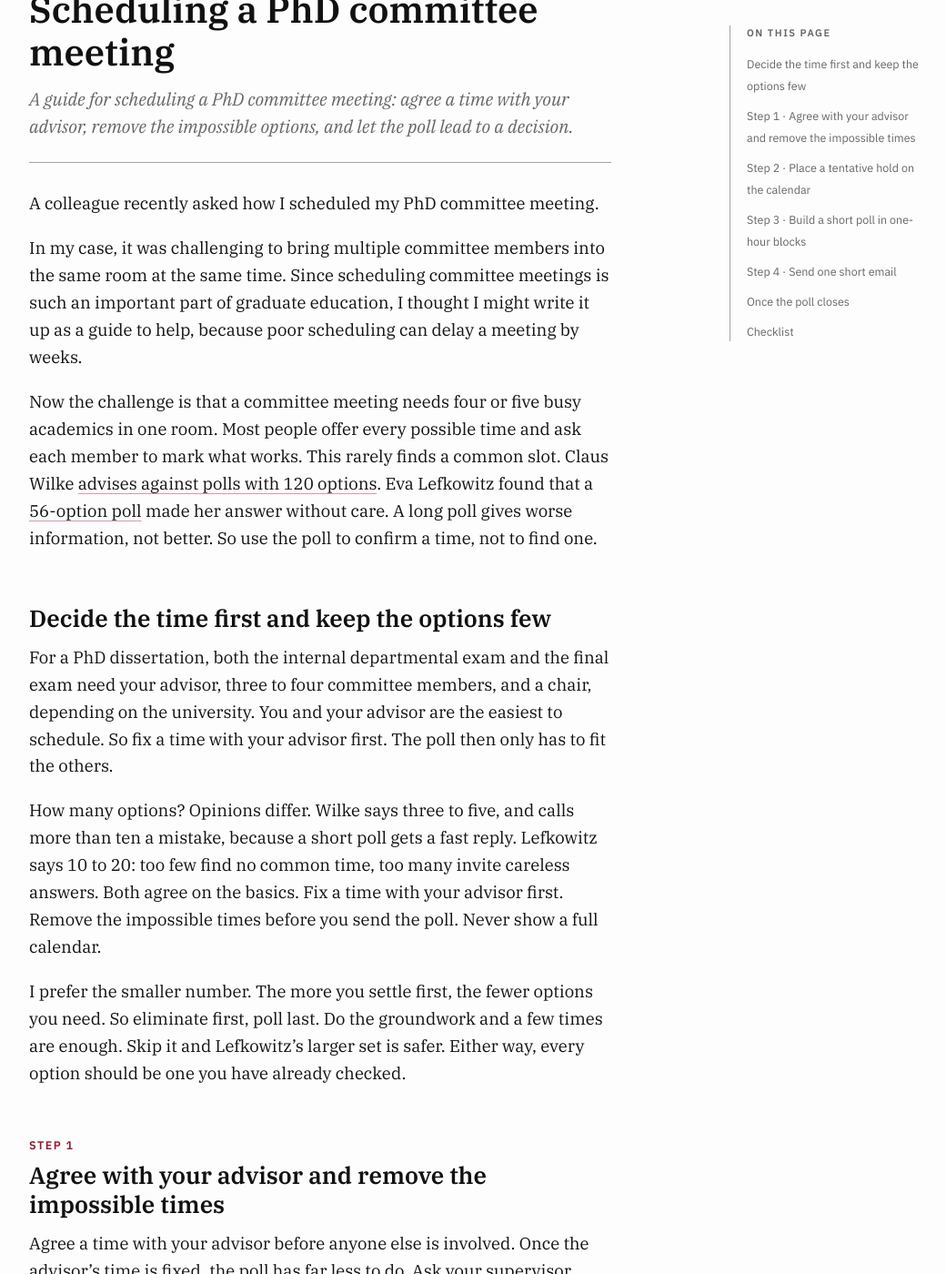
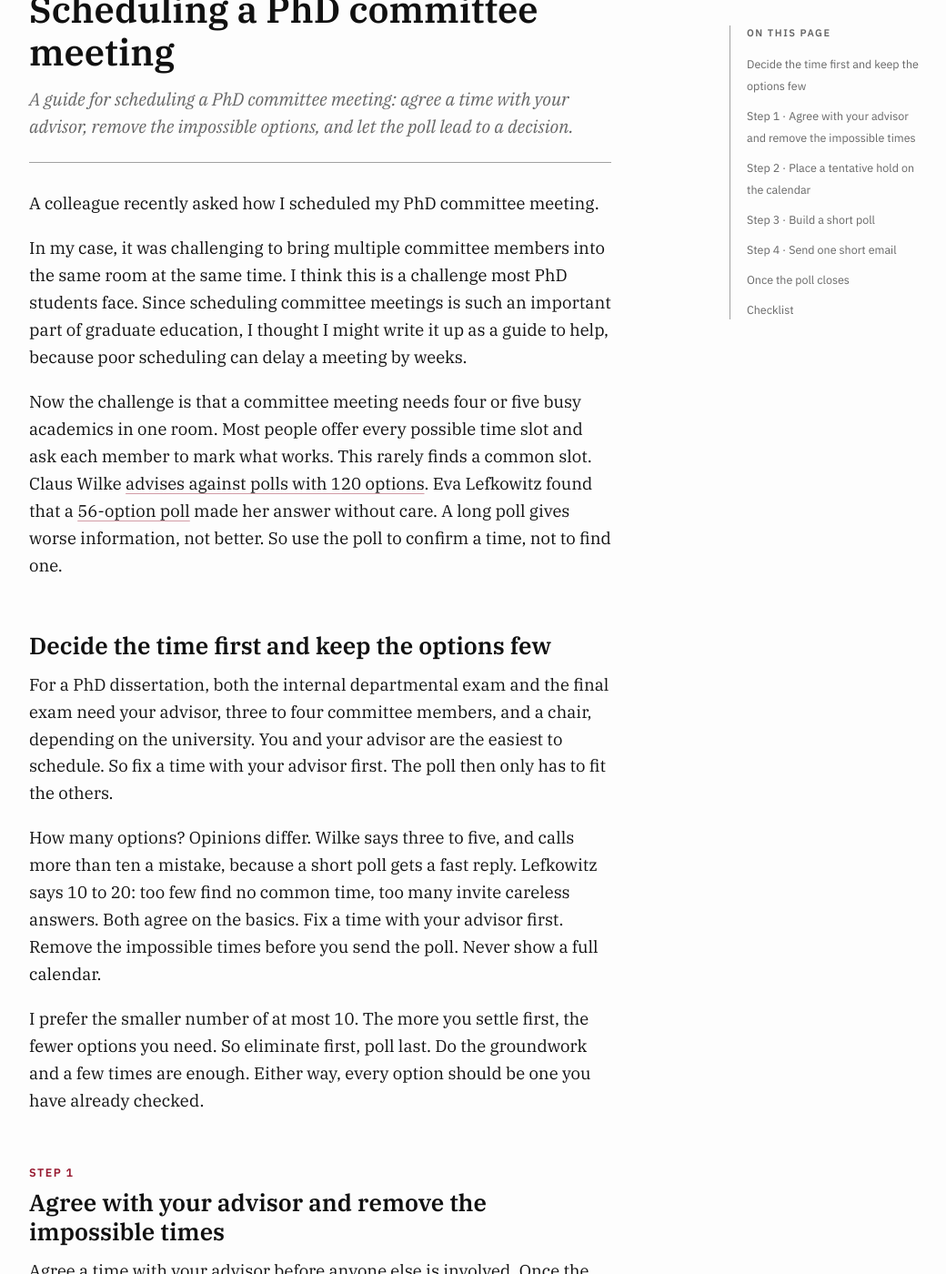
Before and after one commit to nashid/nashid.github.io, a Jekyll site: the page built from _writings/departmental-exam-doodle-poll.md, in a window 1280 px wide and 1400 px high, scrolled down 318 px. Shown: the whole window at 91% size, without its empty margins (238-1278 px from the left). Built offline with Jekyll 4.4.1, drawn with Linux system fonts in a browser that asks for light colours; some of the changed text lies outside the part shown.

Commit message:
Revise Doodle poll post: reframe around a PhD committee meeting
Reframes the guide around scheduling a PhD committee meeting (internal and final exams) with a short personal note, tightens the poll-size guidance to at most 10 options, simplifies the closing section, and fixes typos.

```diff
--- a/_writings/departmental-exam-doodle-poll.md
+++ b/_writings/departmental-exam-doodle-poll.md
@@ -7,9 +7,9 @@
 
 A colleague recently asked how I scheduled my PhD committee meeting.
 
-In my case, it was challenging to bring multiple committee members into the same room at the same time. Since   scheduling committee meetings is such an important part of graduate education, I thought I might write it up as a guide to help, because poor scheduling can delay a meeting by weeks.
+In my case, it was challenging to bring multiple committee members into the same room at the same time. I think this is a challenge most PhD students face. Since   scheduling committee meetings is such an important part of graduate education, I thought I might write it up as a guide to help, because poor scheduling can delay a meeting by weeks.
 
-Now the challenge is that a committee meeting needs four or five busy academics in one room. Most people offer every possible time and ask each member to mark what works. This rarely finds a common slot. Claus Wilke [advises against polls with 120 options](https://clauswilke.com/blog/2014/10/14/how-to-schedule-a-committee-meeting/). Eva Lefkowitz found that a [56-option poll](https://www.evalefkowitz.com/blog/how-to-set-up-a-doodle-poll) made her answer without care. A long poll gives worse information, not better. So use the poll to confirm a time, not to find one.
+Now the challenge is that a committee meeting needs four or five busy academics in one room. Most people offer every possible time slot and ask each member to mark what works. This rarely finds a common slot. Claus Wilke [advises against polls with 120 options](https://clauswilke.com/blog/2014/10/14/how-to-schedule-a-committee-meeting/). Eva Lefkowitz found that a [56-option poll](https://www.evalefkowitz.com/blog/how-to-set-up-a-doodle-poll) made her answer without care. A long poll gives worse information, not better. So use the poll to confirm a time, not to find one.
 
 ## Decide the time first and keep the options few
 
@@ -17,7 +17,7 @@
 
 How many options? Opinions differ. Wilke says three to five, and calls more than ten a mistake, because a short poll gets a fast reply. Lefkowitz says 10 to 20: too few find no common time, too many invite careless answers. Both agree on the basics. Fix a time with your advisor first. Remove the impossible times before you send the poll. Never show a full calendar.
 
-I prefer the smaller number. The more you settle first, the fewer options you need. So eliminate first, poll last. Do the groundwork and a few times are enough. Skip it and Lefkowitz's larger set is safer. Either way, every option should be one you have already checked.
+I prefer the smaller number of at most 10. The more you settle first, the fewer options you need. So eliminate first, poll last. Do the groundwork and a few times are enough. Either way, every option should be one you have already checked.
 
 ## <span class="step-num">Step 1</span> Agree with your advisor and remove the impossible times
 
@@ -29,7 +29,7 @@
 
 You and your advisor now have a preferred time and one or two backups. Put a tentative hold on those slots in both calendars before you send the poll. This keeps the advisor's slot from being taken while the committee replies. It also gives you an event to confirm later. Keep it tentative. You are reserving the time, not announcing it.
 
-## <span class="step-num">Step 3</span> Build a short poll in one-hour blocks
+## <span class="step-num">Step 3</span> Build a short poll
 
 Build the Doodle with only the options that survived Step 1. Give it a clear title, set the duration, and set your timezone. The rest of my setup was this:
 
@@ -57,7 +57,7 @@
 
 ## Once the poll closes
 
-Pick the option everyone can make. Prefer your held time if it survives. Email the committee the confirmed time at once, before the slot is taken. Turn the tentative hold into the final invite with the room and video link. Cancel the other holds. If someone did not reply, ask them directly rather than send more reminders. If no time works, send one more short poll. A second round is normal, and better than one large poll.
+Pick the option everyone can make. Email the committee the confirmed time at once, before the slot is taken. Turn the tentative hold into the final invite. If someone did not reply, send them reminders. If no time works for everyone, send one more short poll. A second round may be needed, and is better than one large poll.
 
 ## Checklist
 
```
